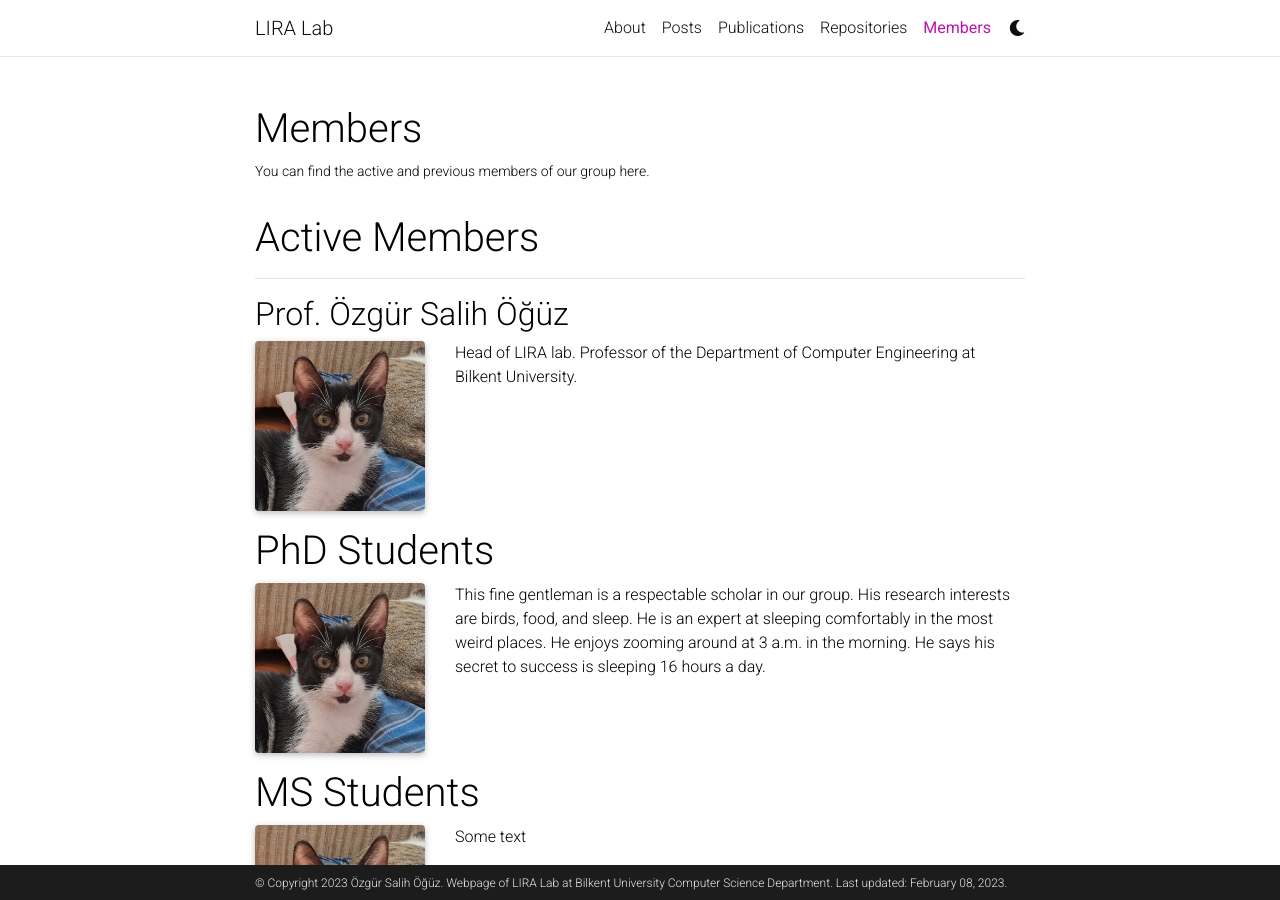
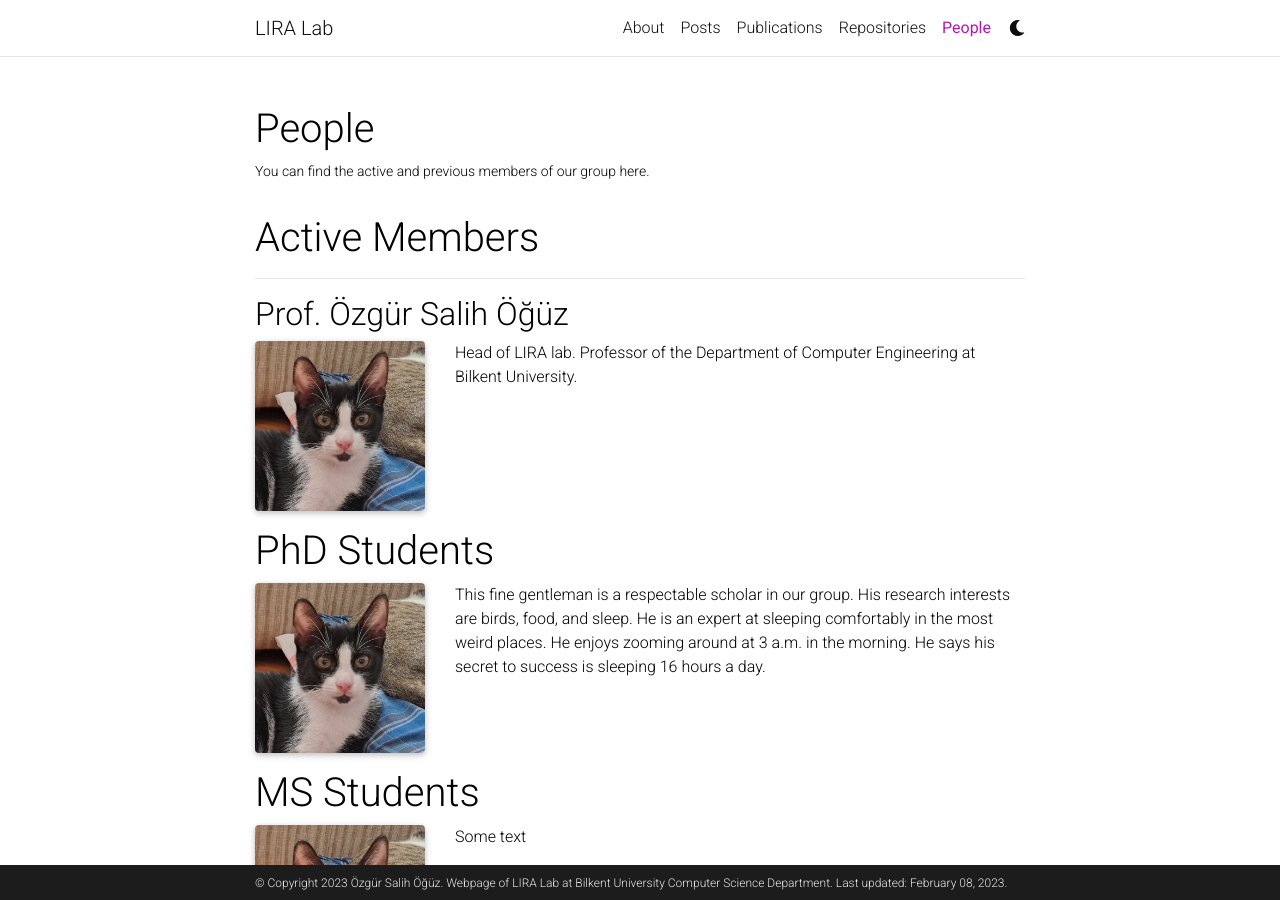
Before and after one commit to Bilkent-LiRA/bilkent-lira.github.io, a Jekyll site: the page built from _pages/people.md, in a window 1280 px wide and 900 px high. Built offline with Jekyll 4.4.1, drawn with Linux system fonts in a browser that asks for light colours; full-size pictures stand in for the smaller copies a plugin makes; comment, search, counter and statistics services are not loaded; a style sheet for code colours, icons or effects is not loaded.

Commit message:
update and rename members.md to people.md

```diff
--- a/_pages/members.md
+++ b/_pages/people.md
@@ -1,7 +1,7 @@
 ---
 layout: page
-permalink: /members/
-title: Members
+permalink: /people/
+title: People
 description: You can find the active and previous members of our group here.
 nav: True
 nav_order: 3
```
